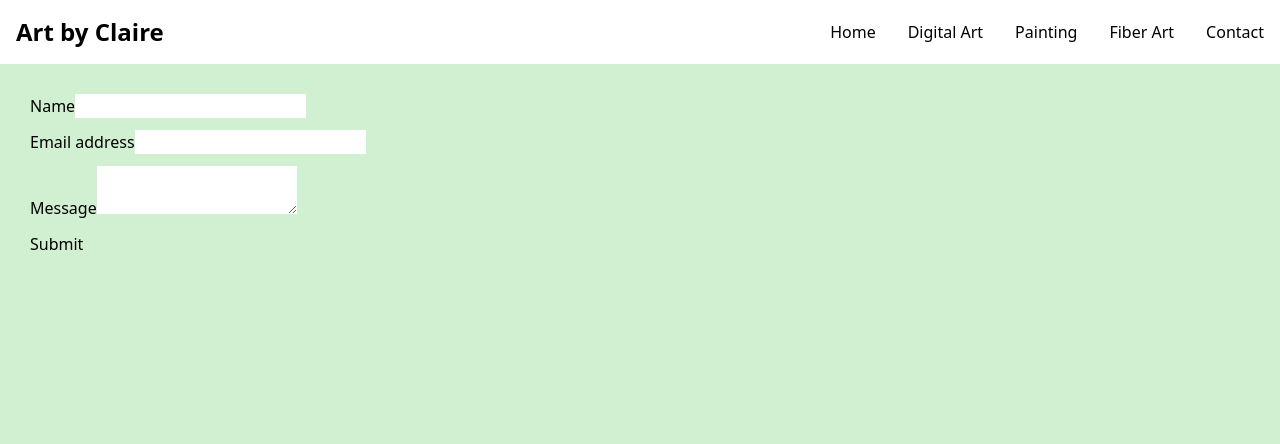
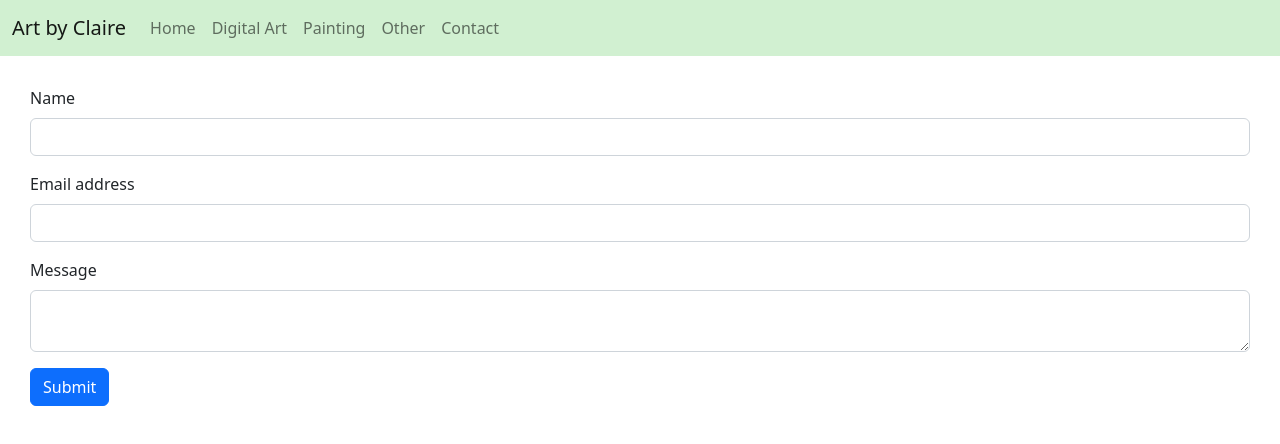
Before and after one commit to clairebain3/art-portfolio, a Next.js app: page / in a window 1280 px wide. Shown: the top 444 px of the page. Built offline with nearby package versions, Linux system fonts and the light colour scheme.

Commit message:
change css to bootstrap, add modal feature

```diff
--- a/package.json
+++ b/package.json
@@ -17,7 +17,9 @@
     "react": "18.2.0",
     "react-dom": "18.2.0",
     "react-router-dom": "^6.14.2",
-    "tailwindcss": "3.3.2"
+    "bootstrap": "^5.2.3",
+    "react-bootstrap": "^2.7.2"
+
   },
   "devDependencies": {
     "@types/node": "20.4.5",
--- /dev/null
+++ b/src/components/InfoModal.js
@@ -0,0 +1,32 @@
+import React, {useState} from "react";
+import 'bootstrap/dist/css/bootstrap.min.css';
+import {Modal, Button} from 'react-bootstrap';
+
+
+export default function Infomodal(props) {
+  // let [show, setShow] = useState(false);
+  // const handleClose = () => setShow(false);
+  // const handleShow = () => setShow(true);
+  return (
+    <>
+      {/* <Button className="nextButton" onClick={handleShow}>
+        View Description
+      </Button> */}
+
+      <Modal show={props.show} onHide={props.handleClose}>
+        <Modal.Header closeButton>
+          <Modal.Title>{props.modalTitle}</Modal.Title>
+        </Modal.Header>
+        <Modal.Body>{props.modalInformation}</Modal.Body>
+        <Modal.Footer>
+          <Button variant="primary" onClick={props.handleClose}>
+            Close
+          </Button>
+          {/* <Button variant="primary" onClick={handleClose}>
+            Save Changes
+          </Button> */}
+        </Modal.Footer>
+      </Modal>
+    </>
+  );
+}
--- /dev/null
+++ b/src/components/basicModal.js
@@ -0,0 +1,53 @@
+
+import React, {useState} from "react";
+
+
+
+export default function Basicmodal(props) {
+  // let [show, setShow] = useState(false);
+  // const handleClose = () => setShow(false);
+  // const handleShow = () => setShow(true);
+  return (
+    <div>
+
+
+<button data-modal-target="defaultModal" data-modal-toggle="defaultModal" class="block text-white bg-blue-700 hover:bg-blue-800 focus:ring-4 focus:outline-none focus:ring-blue-300 font-medium rounded-lg text-sm px-5 py-2.5 text-center dark:bg-blue-600 dark:hover:bg-blue-700 dark:focus:ring-blue-800" type="button">
+  Toggle modal
+</button>
+
+<div id="defaultModal" tabindex="-1" aria-hidden="true" class="fixed top-0 left-0 right-0 z-50 hidden w-full p-4 overflow-x-hidden overflow-y-auto md:inset-0 h-[calc(100%-1rem)] max-h-full">
+    <div class="relative w-full max-w-2xl max-h-full">
+        {/* <!-- Modal content --> */}
+        <div class="relative bg-white rounded-lg shadow dark:bg-gray-700">
+            {/* <!-- Modal header --> */}
+            <div class="flex items-start justify-between p-4 border-b rounded-t dark:border-gray-600">
+                <h3 class="text-xl font-semibold text-gray-900 dark:text-white">
+                    Terms of Service
+                </h3>
+                <button type="button" class="text-gray-400 bg-transparent hover:bg-gray-200 hover:text-gray-900 rounded-lg text-sm w-8 h-8 ml-auto inline-flex justify-center items-center dark:hover:bg-gray-600 dark:hover:text-white" data-modal-hide="defaultModal">
+                    <svg class="w-3 h-3" aria-hidden="true" xmlns="http://www.w3.org/2000/svg" fill="none" viewBox="0 0 14 14">
+                        <path stroke="currentColor" stroke-linecap="round" stroke-linejoin="round" stroke-width="2" d="m1 1 6 6m0 0 6 6M7 7l6-6M7 7l-6 6"/>
+                    </svg>
+                    <span class="sr-only">Close modal</span>
+                </button>
+            </div>
+            {/* <!-- Modal body --> */}
+            <div class="p-6 space-y-6">
+                <p class="text-base leading-relaxed text-gray-500 dark:text-gray-400">
+                    With less than a month to go before the European Union enacts new consumer privacy laws for its citizens, companies around the world are updating their terms of service agreements to comply.
+                </p>
+                <p class="text-base leading-relaxed text-gray-500 dark:text-gray-400">
+                    The European Union’s General Data Protection Regulation (G.D.P.R.) goes into effect on May 25 and is meant to ensure a common set of data rights in the European Union. It requires organizations to notify users as soon as possible of high-risk data breaches that could personally affect them.
+                </p>
+            </div>
+            {/* <!-- Modal footer --> */}
+            <div class="flex items-center p-6 space-x-2 border-t border-gray-200 rounded-b dark:border-gray-600">
+                <button data-modal-hide="defaultModal" type="button" class="text-white bg-blue-700 hover:bg-blue-800 focus:ring-4 focus:outline-none focus:ring-blue-300 font-medium rounded-lg text-sm px-5 py-2.5 text-center dark:bg-blue-600 dark:hover:bg-blue-700 dark:focus:ring-blue-800">I accept</button>
+                <button data-modal-hide="defaultModal" type="button" class="text-gray-500 bg-white hover:bg-gray-100 focus:ring-4 focus:outline-none focus:ring-blue-300 rounded-lg border border-gray-200 text-sm font-medium px-5 py-2.5 hover:text-gray-900 focus:z-10 dark:bg-gray-700 dark:text-gray-300 dark:border-gray-500 dark:hover:text-white dark:hover:bg-gray-600 dark:focus:ring-gray-600">Decline</button>
+            </div>
+        </div>
+    </div>
+</div>
+</div>
+  )
+}
--- a/src/pages/_app.js
+++ b/src/pages/_app.js
@@ -1,4 +1,4 @@
-import '@component/styles/globals.css'
+import '../styles/globals.css'
 
 export default function App({ Component, pageProps }) {
   return <Component {...pageProps} />
--- a/src/pages/home.js
+++ b/src/pages/home.js
@@ -1,6 +1,8 @@
 import Image from 'next/image';
 import Art from './/../assets/artdata.json';
 import Link from 'next/link';
+import React, {useState}  from 'react';
+import Infomodal from '../components/infoModal'
 
 // import Pic from './/../assets/thecrow.jpg';
 
@@ -11,12 +13,22 @@ import Link from 'next/link';
 
 // }
 
+
+
+
+
+
+
 function Display(item) {
+
+    let [show, setShow] = useState(false);
+    const handleShow = () => setShow(true);
+    const handleClose = () => setShow(false);
     return(
 
     <div className = 'defaultArt'>
     <Link className='defaultArtTxt' href={`/art/${item.id}`}>{item.name}</Link>
-<Image className = 'defaultArtImg'
+<Image className = 'defaultArtImg' style={{cursor:'pointer'}} onClick={handleShow}
     key={item.name}
     src={item.pic} // Route of the image file
     height={144} // Desired size with correct aspect ratio
@@ -24,6 +36,20 @@ function Display(item) {
     alt={item.name}
     // onClick={handleClick}
   />
+
+<Infomodal
+      // let [show, setShow] = useState(false);
+  // const handleClose = () => setShow(false);
+  // const handleShow = () => setShow(true);
+                // buttonName="btn"
+                handleClose ={handleClose}
+                show={show}
+                modalTitle={item.name}
+                // modalFunction="add"
+                modalInformation={item.desc}
+                // onClickInfo="onclick"
+              />
+
   </div>
 
 
--- a/src/pages/index.js
+++ b/src/pages/index.js
@@ -4,7 +4,7 @@ import React, { useState } from 'react';
 import { Inter } from 'next/font/google'
 import Painting from './painting';
 import Footer from './footer';
-import Fiber from './fiber';
+import Other from './other';
 import Digital from './digital';
 import Contact from './contact';
 import Homepage from './home';
@@ -19,8 +19,8 @@ export default function Home() {
     if (currentPage === 'Painting') {
       return <Painting />;
     }
-    if (currentPage === 'Fiber') {
-      return <Fiber />;
+    if (currentPage === 'Other') {
+      return <Other />;
     }
     if (currentPage === 'Digital') {
       return <Digital />;
@@ -35,19 +35,73 @@ export default function Home() {
   return (
 
        <div>
-        <header>
 
-<nav class="bg-white border-gray-200 dark:bg-gray-900">
-  <div class="max-w-screen-xl flex flex-wrap items-center justify-between mx-auto p-4">
-    <a href="https://flowbite.com/" class="flex items-center">
-        {/* <img src="https://flowbite.com/docs/images/logo.svg" class="h-8 mr-3" alt="Flowbite Logo" /> */}
-        <span class="self-center text-2xl font-semibold whitespace-nowrap dark:text-white">Art by Claire</span>
-    </a>
-    <button data-collapse-toggle="navbar-default" type="button" class="inline-flex items-center p-2 ml-3 text-sm text-gray-500 rounded-lg md:hidden hover:bg-gray-100 focus:outline-none focus:ring-2 focus:ring-gray-200 dark:text-gray-400 dark:hover:bg-gray-700 dark:focus:ring-gray-600" aria-controls="navbar-default" aria-expanded="false">
+<header>
+            <nav class="navbar navbar-expand-lg  header">
+  <div class="container-fluid">
+    <a class="navbar-brand" href="#">Art by Claire</a>
+    <button class="navbar-toggler" type="button" data-bs-toggle="collapse" data-bs-target="#navbarNavAltMarkup" aria-controls="navbarNavAltMarkup" aria-expanded="false" aria-label="Toggle navigation">
+      <span class="navbar-toggler-icon"></span>
+    </button>
+    <div class="collapse navbar-collapse" id="navbarNavAltMarkup">
+      <div class="navbar-nav">
+        {/* act 24 for consitional rendering */}
+        <a
+          href="#home"
+          onClick={() => handlePageChange('Homepage')}
+          // This is a conditional (ternary) operator that checks to see if the current page is "Home"
+          // If it is, we set the current page to 'nav-link-active', otherwise we set it to 'nav-link'
+          className={currentPage === 'Homepage' ? 'nav-link active' : 'nav-link'}
+        >Home</a>
+        <a
+          href="#digital"
+          onClick={() => handlePageChange('Digital')}
+          // This is a conditional (ternary) operator that checks to see if the current page is "Home"
+          // If it is, we set the current page to 'nav-link-active', otherwise we set it to 'nav-link'
+          className={currentPage === 'Digital' ? 'nav-link active' : 'nav-link'}
+        >Digital Art</a>
+        <a
+          href="#painting"
+          onClick={() => handlePageChange('Painting')}
+          // This is a conditional (ternary) operator that checks to see if the current page is "Home"
+          // If it is, we set the current page to 'nav-link-active', otherwise we set it to 'nav-link'
+          className={currentPage === 'Painting' ? 'nav-link active' : 'nav-link'}
+        >Painting</a>
+        <a
+          href="#other"
+          onClick={() => handlePageChange('Other')}
+          // This is a conditional (ternary) operator that checks to see if the current page is "Home"
+          // If it is, we set the current page to 'nav-link-active', otherwise we set it to 'nav-link'
+          className={currentPage === 'Other' ? 'nav-link active' : 'nav-link'}
+        >Other</a>
+        <a
+          href="#Contact"
+          onClick={() => handlePageChange('Contact')}
+          // This is a conditional (ternary) operator that checks to see if the current page is "Home"
+          // If it is, we set the current page to 'nav-link-active', otherwise we set it to 'nav-link'
+          className={currentPage === 'Contact' ? 'nav-link active' : 'nav-link'}
+        >Contact</a>
+
+      </div>
+    </div>
+  </div>
+</nav>
+
+
+            </header>
+
+
+
+        {/* <header>
+
+<nav>
+  <div>
+        <span>Art by Claire</span>
+    {/* <button data-collapse-toggle="navbar-default" type="button" class="inline-flex items-center p-2 ml-3 text-sm text-gray-500 rounded-lg md:hidden hover:bg-gray-100 focus:outline-none focus:ring-2 focus:ring-gray-200 dark:text-gray-400 dark:hover:bg-gray-700 dark:focus:ring-gray-600" aria-controls="navbar-default" aria-expanded="false">
       <span class="sr-only">Open main menu</span>
       <svg class="w-6 h-6" aria-hidden="true" fill="currentColor" viewBox="0 0 20 20" xmlns="http://www.w3.org/2000/svg"><path fill-rule="evenodd" d="M3 5a1 1 0 011-1h12a1 1 0 110 2H4a1 1 0 01-1-1zM3 10a1 1 0 011-1h12a1 1 0 110 2H4a1 1 0 01-1-1zM3 15a1 1 0 011-1h12a1 1 0 110 2H4a1 1 0 01-1-1z" clip-rule="evenodd"></path></svg>
-    </button>
-    <div class="hidden w-full md:block md:w-auto" id="navbar-default">
+    </button> *
+    <div>
       <ul class="font-medium flex flex-col p-4 md:p-0 mt-4 border border-gray-100 rounded-lg bg-gray-50 md:flex-row md:space-x-8 md:mt-0 md:border-0 md:bg-white dark:bg-gray-800 md:dark:bg-gray-900 dark:border-gray-700">
         <li>
           <Link href="#home" class="block py-2 pl-3 pr-4 text-white bg-blue-700 rounded md:bg-transparent md:text-blue-700 md:p-0 dark:text-white md:dark:text-blue-500" aria-current="page"
@@ -90,7 +144,7 @@ export default function Home() {
   </div>
 </nav>
 
-        </header>
+        </header>  */}
         <main>
 
       <div>
--- a/src/pages/fiber.js
+++ b/src/pages/other.js
@@ -5,7 +5,7 @@ import Link from 'next/link';
 // import Pic from './/../assets/thecrow.jpg';
 
 // import Pic from './../assets/thecrow.jpg'
-const fibers = Art.filter(it => it.style === 'Fiber');
+const others = Art.filter(it => it.style === 'Other');
 
 function Display(item) {
 
@@ -29,14 +29,14 @@ function Display(item) {
 }
 
 
-export default function Fiber(props) {
+export default function Other(props) {
 
 
     // console.log(Art)
     return <div>
 <div className='defaultArtContainer'>
 
-{fibers.map(Display)}
+{others.map(Display)}
 </div>
     </div>
   }
--- a/src/styles/globals.css
+++ b/src/styles/globals.css
@@ -1,6 +1,6 @@
-@tailwind base;
+/* @tailwind base;
 @tailwind components;
-@tailwind utilities;
+@tailwind utilities; */
 
 :root {
   --foreground-rgb: 0, 0, 0;
```
Also changed, not shown: 1 other file (tests, documents, lock files or other folders).
